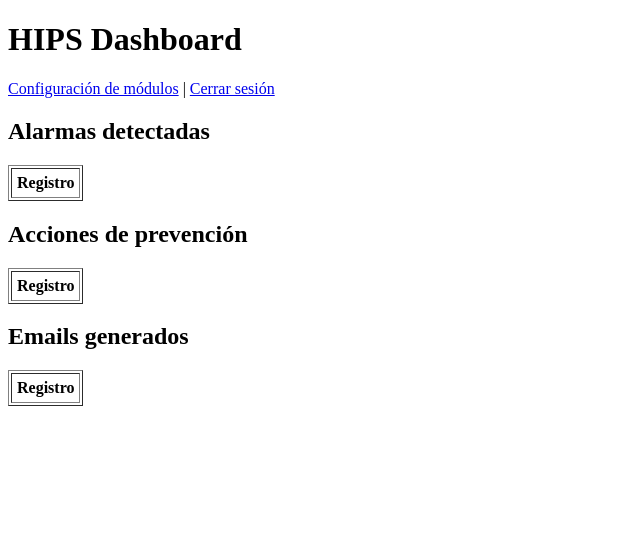
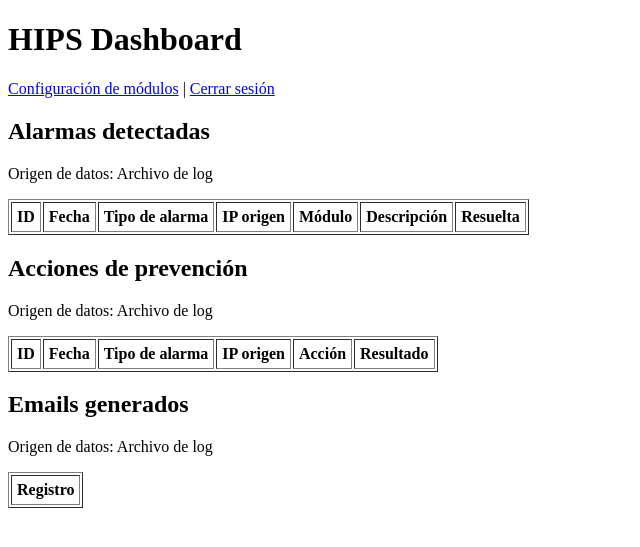
Before and after one commit to hectorbernal20/hips-project, a Flask app: page /dashboard in a window 1280 px wide. Shown: the top 547 px of the page, without its empty margins (0-640 px from the left). Run offline with Flask 3, Linux system fonts and the light colour scheme; a user stored in the database is signed in; lists and menus that the app fills with data are empty.

Commit message:
Connect dashboard to PostgreSQL

```diff
--- a/web/app.py
+++ b/web/app.py
@@ -1,5 +1,6 @@
 from pathlib import Path
 import os
+import sys
 
 from dotenv import load_dotenv
 from flask import Flask, redirect, render_template, request, url_for, flash
@@ -7,7 +8,10 @@ from flask_login import LoginManager, UserMixin, login_required, login_user, log
 from werkzeug.security import check_password_hash, generate_password_hash
 
 
-load_dotenv()
+PROJECT_ROOT = Path(__file__).resolve().parents[1]
+sys.path.insert(0, str(PROJECT_ROOT))
+
+load_dotenv(PROJECT_ROOT / ".env")
 
 app = Flask(__name__)
 app.secret_key = os.getenv("HIPS_SECRET_KEY", "change_me")
@@ -38,6 +42,93 @@ def read_log_file(filename, limit=50):
     return list(reversed(lines[-limit:]))
 
 
+def db_fetch_all(query, params=None):
+    if os.getenv("HIPS_DB_ENABLED", "false").lower() != "true":
+        return None
+
+    connection = None
+
+    try:
+        from db.connection import get_connection
+
+        connection = get_connection()
+
+        if connection is None:
+            return None
+
+        with connection:
+            with connection.cursor() as cursor:
+                cursor.execute(query, params or ())
+                columns = [column[0] for column in cursor.description]
+                return [
+                    dict(zip(columns, row))
+                    for row in cursor.fetchall()
+                ]
+
+    except Exception as error:
+        print(f"[HIPS WEB DB WARNING] {error}", file=sys.stderr)
+        return None
+
+    finally:
+        if connection is not None:
+            connection.close()
+
+
+def get_alarmas(limit=50):
+    query = """
+        SELECT
+            id,
+            timestamp,
+            tipo_alarma,
+            COALESCE(ip_origen, 'N/A') AS ip_origen,
+            modulo,
+            descripcion,
+            resuelta
+        FROM alarmas
+        ORDER BY timestamp DESC, id DESC
+        LIMIT %s
+    """
+
+    rows = db_fetch_all(query, (limit,))
+
+    if rows is not None:
+        return rows, "PostgreSQL"
+
+    fallback_rows = [
+        {"registro": line}
+        for line in read_log_file("alarmas.log", limit)
+    ]
+
+    return fallback_rows, "Archivo de log"
+
+
+def get_prevenciones(limit=50):
+    query = """
+        SELECT
+            id,
+            timestamp,
+            COALESCE(tipo_alarma, 'N/A') AS tipo_alarma,
+            COALESCE(ip_origen, 'N/A') AS ip_origen,
+            accion,
+            resultado
+        FROM acciones_prevencion
+        ORDER BY timestamp DESC, id DESC
+        LIMIT %s
+    """
+
+    rows = db_fetch_all(query, (limit,))
+
+    if rows is not None:
+        return rows, "PostgreSQL"
+
+    fallback_rows = [
+        {"registro": line}
+        for line in read_log_file("prevencion.log", limit)
+    ]
+
+    return fallback_rows, "Archivo de log"
+
+
 @app.route("/")
 def index():
     return redirect(url_for("dashboard"))
@@ -65,15 +156,17 @@ def login():
 @app.route("/dashboard")
 @login_required
 def dashboard():
-    alarmas = read_log_file("alarmas.log")
-    prevenciones = read_log_file("prevencion.log")
+    alarmas, alarmas_source = get_alarmas()
+    prevenciones, prevenciones_source = get_prevenciones()
     emails = read_log_file("emails.log")
 
     return render_template(
         "dashboard.html",
         alarmas=alarmas,
         prevenciones=prevenciones,
-        emails=emails
+        emails=emails,
+        alarmas_source=alarmas_source,
+        prevenciones_source=prevenciones_source
     )
 
 
--- a/web/templates/dashboard.html
+++ b/web/templates/dashboard.html
@@ -13,30 +13,68 @@
     </p>
 
     <h2>Alarmas detectadas</h2>
+    <p>Origen de datos: {{ alarmas_source }}</p>
+
     <table border="1" cellpadding="5">
         <tr>
-            <th>Registro</th>
+            <th>ID</th>
+            <th>Fecha</th>
+            <th>Tipo de alarma</th>
+            <th>IP origen</th>
+            <th>Módulo</th>
+            <th>Descripción</th>
+            <th>Resuelta</th>
         </tr>
+
         {% for alarma in alarmas %}
         <tr>
-            <td>{{ alarma }}</td>
+            {% if alarma.registro %}
+                <td colspan="7">{{ alarma.registro }}</td>
+            {% else %}
+                <td>{{ alarma.id }}</td>
+                <td>{{ alarma.timestamp }}</td>
+                <td>{{ alarma.tipo_alarma }}</td>
+                <td>{{ alarma.ip_origen }}</td>
+                <td>{{ alarma.modulo }}</td>
+                <td>{{ alarma.descripcion }}</td>
+                <td>{{ alarma.resuelta }}</td>
+            {% endif %}
         </tr>
         {% endfor %}
     </table>
 
     <h2>Acciones de prevención</h2>
+    <p>Origen de datos: {{ prevenciones_source }}</p>
+
     <table border="1" cellpadding="5">
         <tr>
-            <th>Registro</th>
+            <th>ID</th>
+            <th>Fecha</th>
+            <th>Tipo de alarma</th>
+            <th>IP origen</th>
+            <th>Acción</th>
+            <th>Resultado</th>
         </tr>
+
         {% for prevencion in prevenciones %}
         <tr>
-            <td>{{ prevencion }}</td>
+            {% if prevencion.registro %}
+                <td colspan="6">{{ prevencion.registro }}</td>
+            {% else %}
+                <td>{{ prevencion.id }}</td>
+                <td>{{ prevencion.timestamp }}</td>
+                <td>{{ prevencion.tipo_alarma }}</td>
+                <td>{{ prevencion.ip_origen }}</td>
+                <td>{{ prevencion.accion }}</td>
+                <td>{{ prevencion.resultado }}</td>
+            {% endif %}
         </tr>
         {% endfor %}
     </table>
 
     <h2>Emails generados</h2>
+    <p>Origen de datos: Archivo de log</p>
+
     <table border="1" cellpadding="5">
         <tr>
             <th>Registro</th>
```
